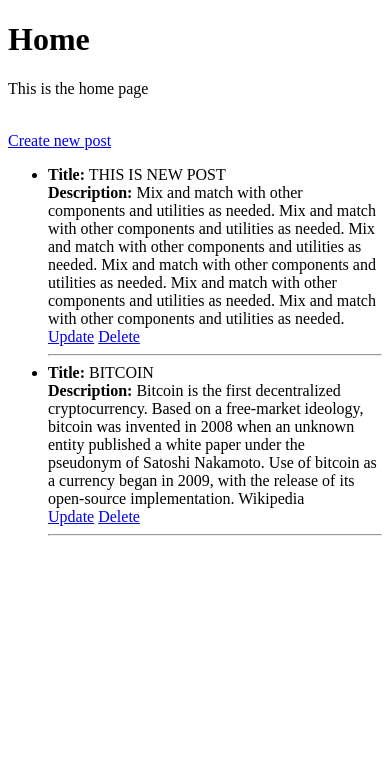
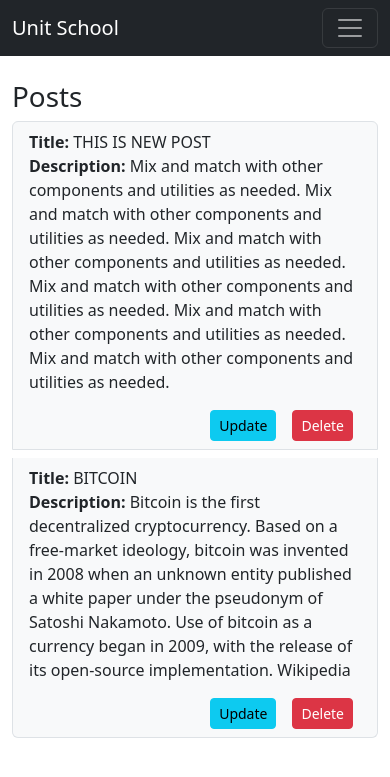
Before and after one commit to AlisherXujanov/online-group-django, a Django app: page / in a window 390 px wide. Shown: the top 777 px of the page. Run offline with Django 5.2, Linux system fonts and the light colour scheme; data comes from the database, SQL or seed files in the repository; both versions use the stored data as it was after the commit; some libraries are stand-ins or nearby versions.

Commit message:
Enhance UI by integrating Bootstrap components in templates; add a responsive navbar and improve form styling.

```diff
--- a/backend/templates/base.html
+++ b/backend/templates/base.html
@@ -1,9 +1,15 @@
+{% load django_bootstrap5 %}
+{% bootstrap_css %}
+{% bootstrap_javascript %}
+{% bootstrap_messages %}
+
 <!DOCTYPE html>
 <html lang="en">
 
 <head>
     <meta charset="UTF-8">
     <meta name="viewport" content="width=device-width, initial-scale=1.0">
+    <link rel="shortcut icon" href="favicon.ico" type="image/x-icon">
     {% block title %}
     <title>Unit School</title>
     {% endblock %}
@@ -11,8 +17,12 @@
 
 <body>
 
-    {% block content %}
-    {% endblock %}
+    {% include 'navbar.html' %}
+
+    <div class="container my-4">
+        {% block content %}
+        {% endblock %}
+    </div>
 
 </body>
 
--- a/backend/templates/home.html
+++ b/backend/templates/home.html
@@ -5,21 +5,17 @@
 {% endblock %}
 
 {% block content %}
-
-<h1>{{title}}</h1>
-<p>{{content}}</p>
-<br>
-<a href="{% url 'create_post' %}">Create new post</a>
-
-<ul>
+<h1>Posts</h1>
+<ul class="list-group">
     {% for post in posts %}
-    <li>
+    <li class="list-group-item bg-light mb-2">
         <b>Title:</b> {{ post.title|upper }} <br>
         <b>Description:</b> {{ post.description }}
         <br>
-        <a href="{% url 'update_post' post.id %}">Update</a>
-        <a href="{% url 'delete_post' post.id %}">Delete</a>
-        <hr>
+        <div class="action-btns d-flex justify-content-end mt-3">
+            <a class="btn btn-info btn-sm mx-2" href="{% url 'update_post' post.id %}">Update</a>
+            <a class="btn btn-danger btn-sm mx-2" href="{% url 'delete_post' post.id %}">Delete</a>
+        </div>
     </li>
     {% endfor %}
 </ul>
--- /dev/null
+++ b/backend/templates/navbar.html
@@ -0,0 +1,22 @@
+<nav class="navbar navbar-expand-lg navbar-dark bg-dark">
+    <div class="container-fluid">
+        <a class="navbar-brand" href="#">Unit School</a>
+        <button class="navbar-toggler" type="button" data-bs-toggle="collapse" data-bs-target="#navbarText"
+            aria-controls="navbarText" aria-expanded="false" aria-label="Toggle navigation">
+            <span class="navbar-toggler-icon"></span>
+        </button>
+        <div class="collapse navbar-collapse" id="navbarText">
+            <ul class="navbar-nav me-auto mb-2 mb-lg-0">
+                <li class="nav-item">
+                    <a class="nav-link" aria-current="page" href="{% url 'home' %}">Home</a>
+                </li>
+                <li class="nav-item">
+                    <a class="nav-link" aria-current="page" href="{% url 'create_post' %}">Create Post</a>
+                </li>
+            </ul>
+            <span class="navbar-text">
+                <!-- right side of navbar -->
+            </span>
+        </div>
+    </div>
+</nav>
```
Also changed, not shown: backend/templates/form_snippets.html (+6 -3 lines), backend/db.sqlite3.
